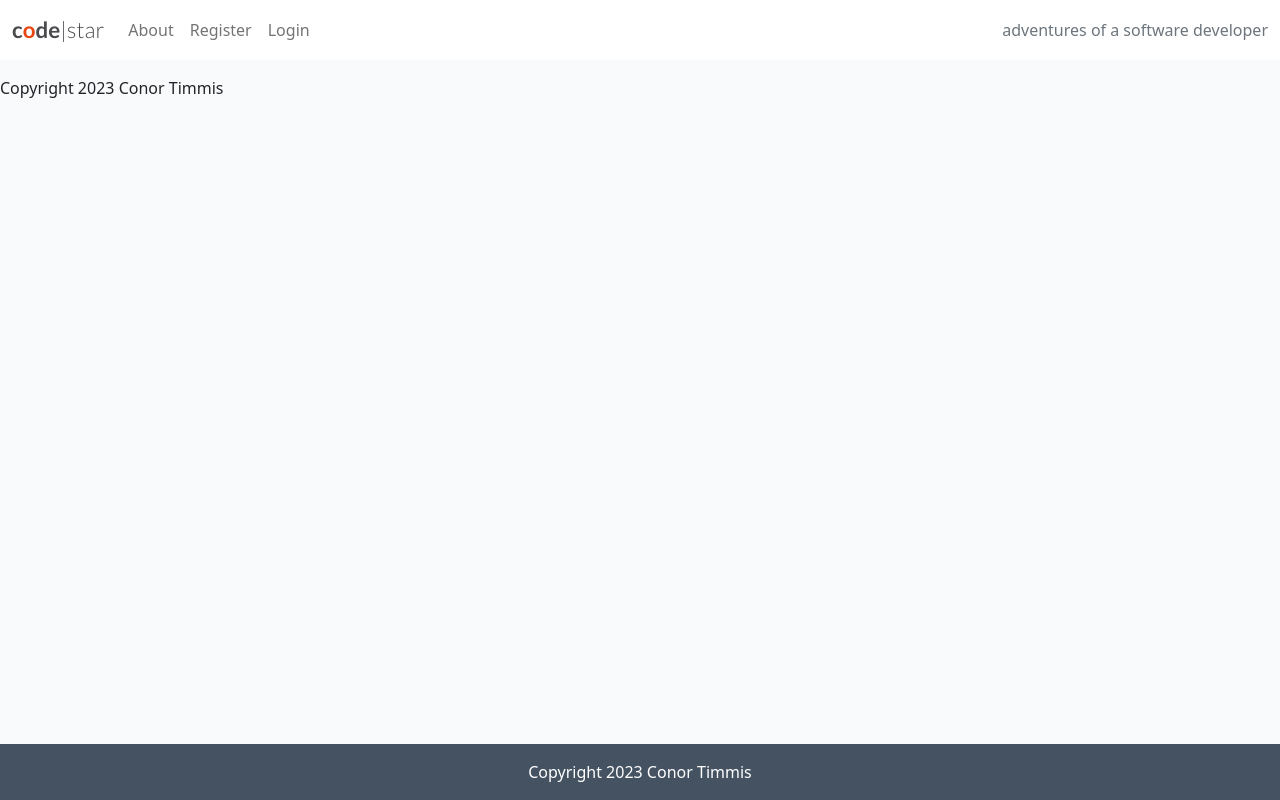
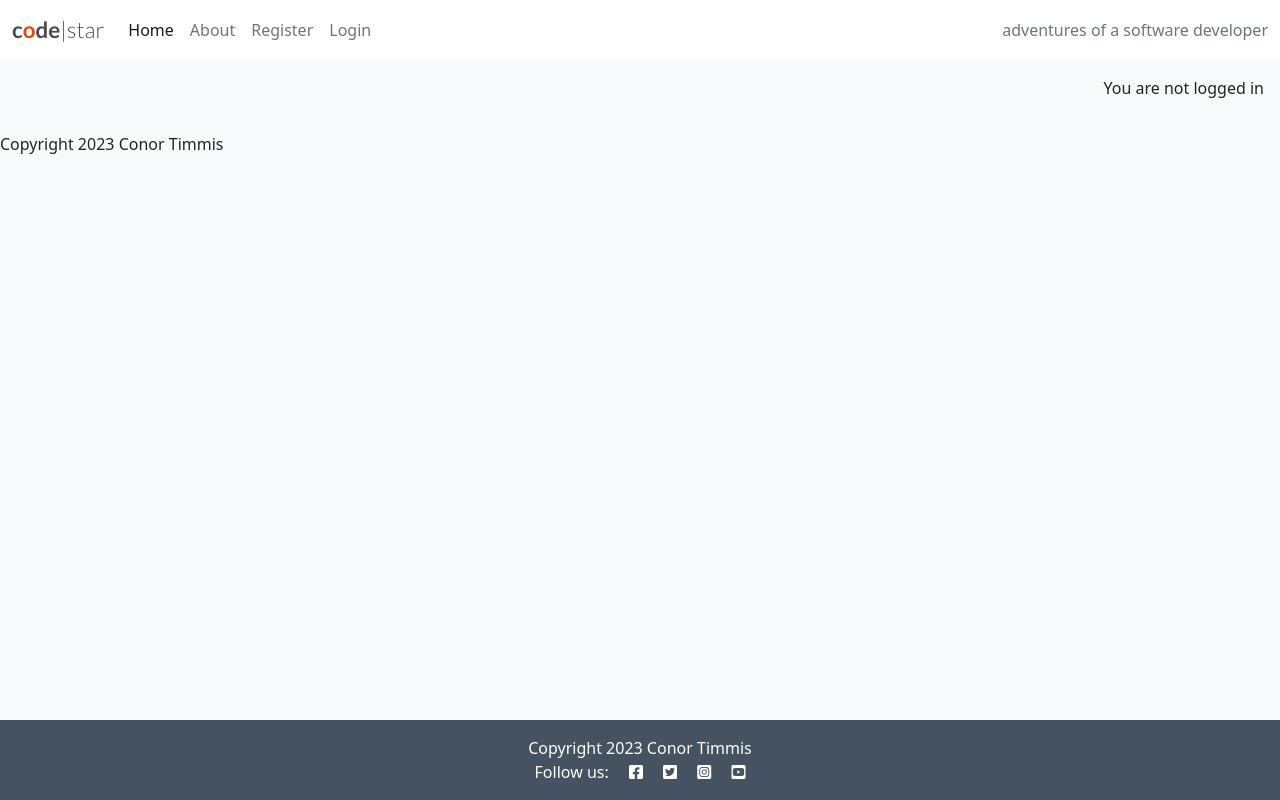
Before and after one commit to conor-timmis/Django-Blog, a Django app: page / in a window 1280 px wide. Run offline with Django 4.2, Linux system fonts and the light colour scheme; data that the repository does not hold is empty.

Commit message:
Create restrictions for logged in access

```diff
--- a/templates/base.html
+++ b/templates/base.html
@@ -5,6 +5,7 @@
 {% url 'account_login' as login_url %}
 {% url 'account_signup' as signup_url %}
 {% url 'account_logout' as logout_url %}
+
 
 <!DOCTYPE html>
 <html class="h-100" lang="en">
@@ -27,7 +28,6 @@
 
     <!-- Custom CSS -->
     <link rel="stylesheet" href="{% static 'css/style.css' %}">
-
 </head>
 
 <body class="d-flex flex-column h-100 main-bg">
@@ -44,16 +44,17 @@
             <div class="collapse navbar-collapse" id="navbarText">
                 <ul class="navbar-nav me-auto mb-2 mb-lg-0">
                     <li class="nav-item">
-                        <a
-                          class="nav-link
-                          {% if request.path == about_url %}active{%endif%}"
-                          aria-current="page"
-                          href="{% url 'about' %}"
-                          >About</a>
+                        <a class="nav-link {% if request.path == home_url %}active{% endif %}" aria-current="page"
+                            href="{% url 'home' %}">Home</a>
+                    </li>
+                    <li class="nav-item">
+                        <a class="nav-link {% if request.path == about_url %}active{% endif %}" aria-current="page"
+                            href="{% url 'about' %}">About</a>
                     </li>
                                         {% if user.is_authenticated %}
                     <li class="nav-item">
-	    <a class="nav-link {% if request.path == logout_url %}active{% endif %}" aria-current="page" href="{% url 'account_logout' %}">Logout</a>
+                        <a class="nav-link {% if request.path == logout_url %}active{% endif %}" aria-current="page"
+                        href="{% url 'account_logout' %}">Logout</a>
                     </li>
                     {% else %}
                     <li class="nav-item">
@@ -61,11 +62,10 @@
                             href="{% url 'account_signup' %}">Register</a>
                     </li>
                     <li class="nav-item">
-	    <a class="nav-link {% if request.path == login_url %}active{% endif %}" aria-current="page" href="{% url 'account_login' %}">Login</a>
+                        <a class="nav-link {% if request.path == login_url %}active{% endif %}" aria-current="page"
+                        href="{% url 'account_login' %}">Login</a>
                     </li>
-{% endif %}
-
-                </ul>
+                    {% endif %}                </ul>
                 <span class="navbar-text text-muted">
                     adventures of a software developer
                 </span>
@@ -74,6 +74,11 @@
     </nav>
 
     <main class="flex-shrink-0 main-bg">
+        {% if user.is_authenticated %}
+        <p class="text-end m-3">You are logged in as {{ user.username }}</p>
+        {% else %}
+        <p class="text-end m-3">You are not logged in</p>
+        {% endif %}
 
         {% block content %}
         <!-- Content Goes here -->
@@ -84,15 +89,19 @@
     <!-- Footer -->
     <footer class="footer mt-auto py-3 dark-bg">
         <p class="m-0 text-center text-white">
-            {% block copyright %}
-                Made by Code Instituters
-            {% endblock copyright %}
+      {% block copyright %}Made by Code Instituters{% endblock copyright %}
+</p>
+        <p class="m-0 text-center text-white">Follow us: <i class="fab fa-facebook-square ms-3"></i>
+            <i class="fab fa-twitter-square ms-3"></i>
+            <i class="fab fa-instagram-square ms-3"></i>
+            <i class="fab fa-youtube-square ms-3"></i>
         </p>
     </footer>
 
     <script src="https://cdn.jsdelivr.net/npm/bootstrap@5.0.1/dist/js/bootstrap.bundle.min.js"
         integrity="sha384-gtEjrD/SeCtmISkJkNUaaKMoLD0//ElJ19smozuHV6z3Iehds+3Ulb9Bn9Plx0x4" crossorigin="anonymous">
         </script>
+        <script src="{% static 'js/script.js' %}"></script>
 </body>
 
 </html>
```
Lines whose indentation alone changed are shown as unchanged.
